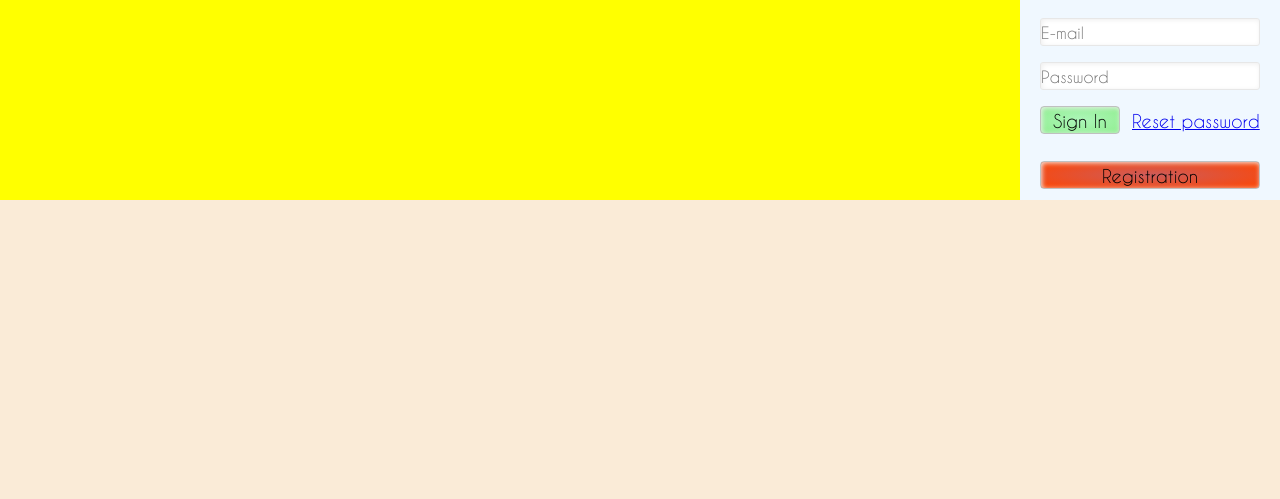
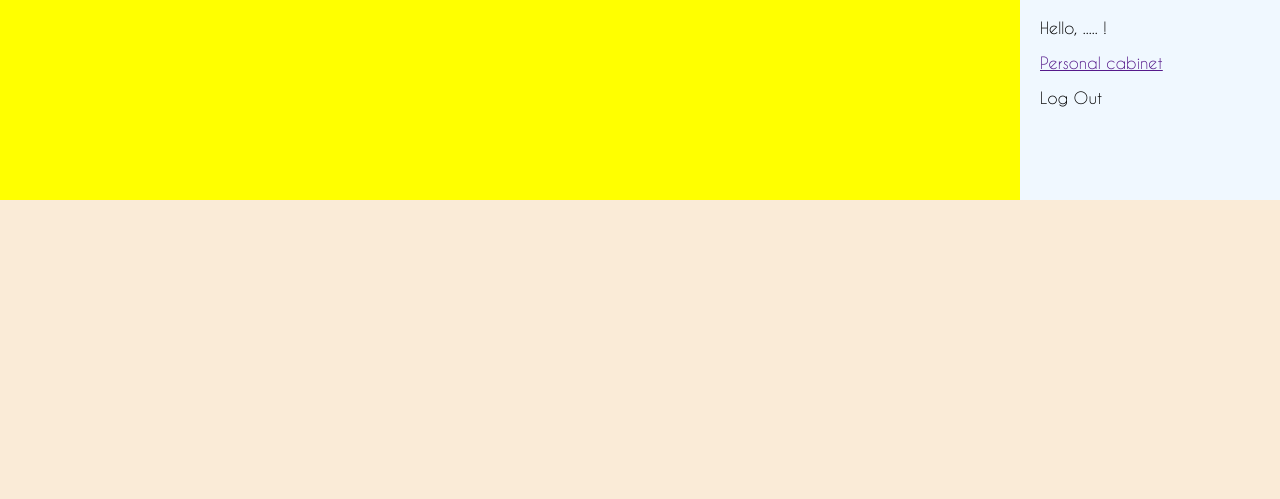
Before and after one commit to ScrumWebPack2017/webpackpj, a PHP site: page /index1.html in a window 1280 px wide. Shown: the top 499 px of the page. Run offline with PHP 8.4, Linux system fonts and the light colour scheme.

Commit message:
fixing bugs

```diff
--- a/index1.html
+++ b/index1.html
@@ -12,6 +12,18 @@
 <body>
     <header>
         <div id="user_block">
+            <div class="auth_box">
+                Hello, ..... !
+            </div>
+            <div class="auth_box">
+                <a href=""> Personal cabinet </a>
+            </div>
+            <div class="auth_box" onclick="logOut()">
+                Log Out
+            </div>
+        </div>
+    </header>
+    <div id="content">
         <form id="authorization_form">
             <div class="auth_box">
                 <input type="text" id="email_input" name="email" class="auth_input" placeholder="E-mail">
@@ -35,12 +47,6 @@
         <div class="auth_box" id="reg_btn_box" style="padding-top: 28px">
             <a href="registration.html"> <button class="auth_btn" id="reg_btn"> Registration </button> </a>
         </div>
-
-
-        </div>
-    </header>
-    <div id="content">
-
     </div>
     <div id="left_bar">
 
--- a/registration.html
+++ b/registration.html
@@ -52,7 +52,7 @@
             <p class="reg_error" id="country_msg">  </p>
         </div>
         <div class="reg_box">
-            <input type="submit" id="reg_btn" value="Sign In">
+            <input type="submit" id="reg_btn" value="Sign Up">
         </div>
     </form>
 </div>
--- a/scripts/common.js
+++ b/scripts/common.js
@@ -6,13 +6,30 @@
         if (validateAuth()) {
             sendAuthorization();
         } else {
-            alert("Error");
+            //alert("Error");
         }
 
     });
 }
 
+function logOut() {
+    $.ajax({
+        url: 'database_scripts/session_close.php',
+        success: function (data) {
+            if (data == 'closing')
+                location.reload();
+        }
+    });
+}
 
+
+/* Authorization
+
+
+
+
+
+ */
 
 function sendAuthorization() {
     var data = $('#authorization_form').serialize();
@@ -84,9 +101,7 @@
 }
 
 function instaValidate() {
-    $('#email_input').blur(function() {
-        checkEmailAuth();
-    }).focus(function() {
+    $('#email_input').focus(function() {
         borderDefault('email_input');
         borderDefault('pass_input');
         errorAuth('');
```
Also changed, not shown: index.php (+11 -1 lines). Lines whose indentation alone changed are shown as unchanged.
